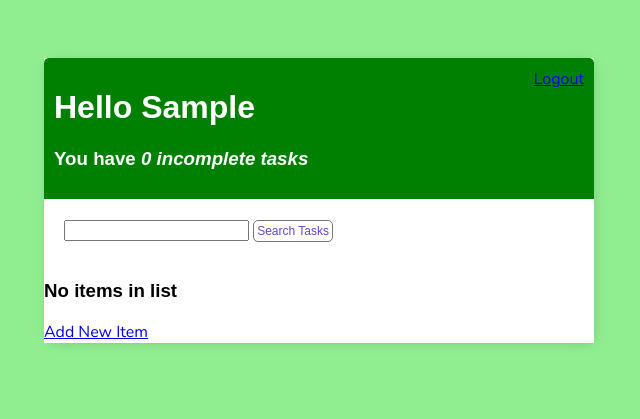
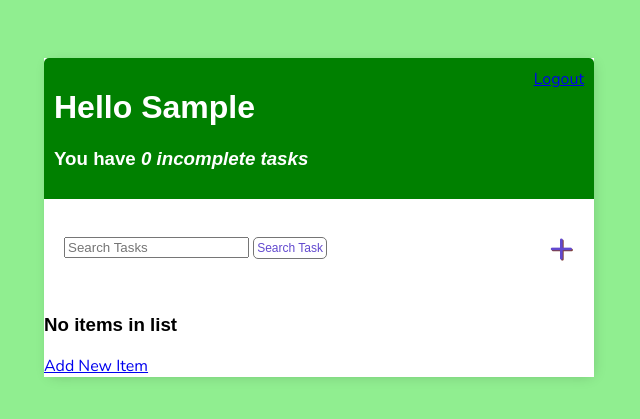
Before and after one commit to davidelan/todo-list-test, a Django app: page / in a window 1280 px wide. Shown: the top 419 px of the page, without its empty margins (321-961 px from the left). Run offline with Django 4.2, Linux system fonts and the light colour scheme; the visitor is signed in with stand-in values (Sample User, id 1); data that the repository does not hold is empty.

Commit message:
Add styling to add-link id and delete-link class

```diff
--- a/todo_list/templates/todo_list/main.html
+++ b/todo_list/templates/todo_list/main.html
@@ -93,6 +93,22 @@
         cursor: pointer;
     }
 
+    #add-link {
+        color: #6249cf;
+        text-decoration: none;
+        font-size: 42px;
+        text-shadow: 1px 1px #81413b;
+    }
+
+    .delete-link {
+        text-decoration: none;
+        font-weight: 900;
+        color: #6249cf;
+        font-size: 22px;
+        line-height: 0;
+        padding: 20px 20px;
+    }
+
 </style>
 <body>
     <div class="container">
--- a/todo_list/templates/todo_list/task_list.html
+++ b/todo_list/templates/todo_list/task_list.html
@@ -18,9 +18,10 @@
 
 <div id="search-add-wrapper">
     <form action="" method="get">
-        <input type="text" name="search-area">
-        <input class="button" type="submit" value="Search Tasks">
+        <input type="text" name="search-area" placeholder="Search Tasks ">
+        <input class="button" type="submit" value="Search Task">
     </form>
+    <a id="add-link" href="{% url 'task-create' %}">&#x2b;</a>
 </div>
 
 <div class="task-items-wrapper">
@@ -29,7 +30,7 @@
         {% if tasks.complete %}
             <div class="task-title">
                 <div class="task-complete-icon"></div>
-                <i><s><a href="{% url 'tasks-update' tasks.id %}">{{ tasks }}</a></s></i>
+                <i><s><a href="{% url 'tasks-update' tasks.id%}">{{ tasks }}</a></s></i>
             </div>
             <a class="delete-link" href="{% url 'tasks-delete' tasks.id %}">&#215;</a>
         {% else %}
```
